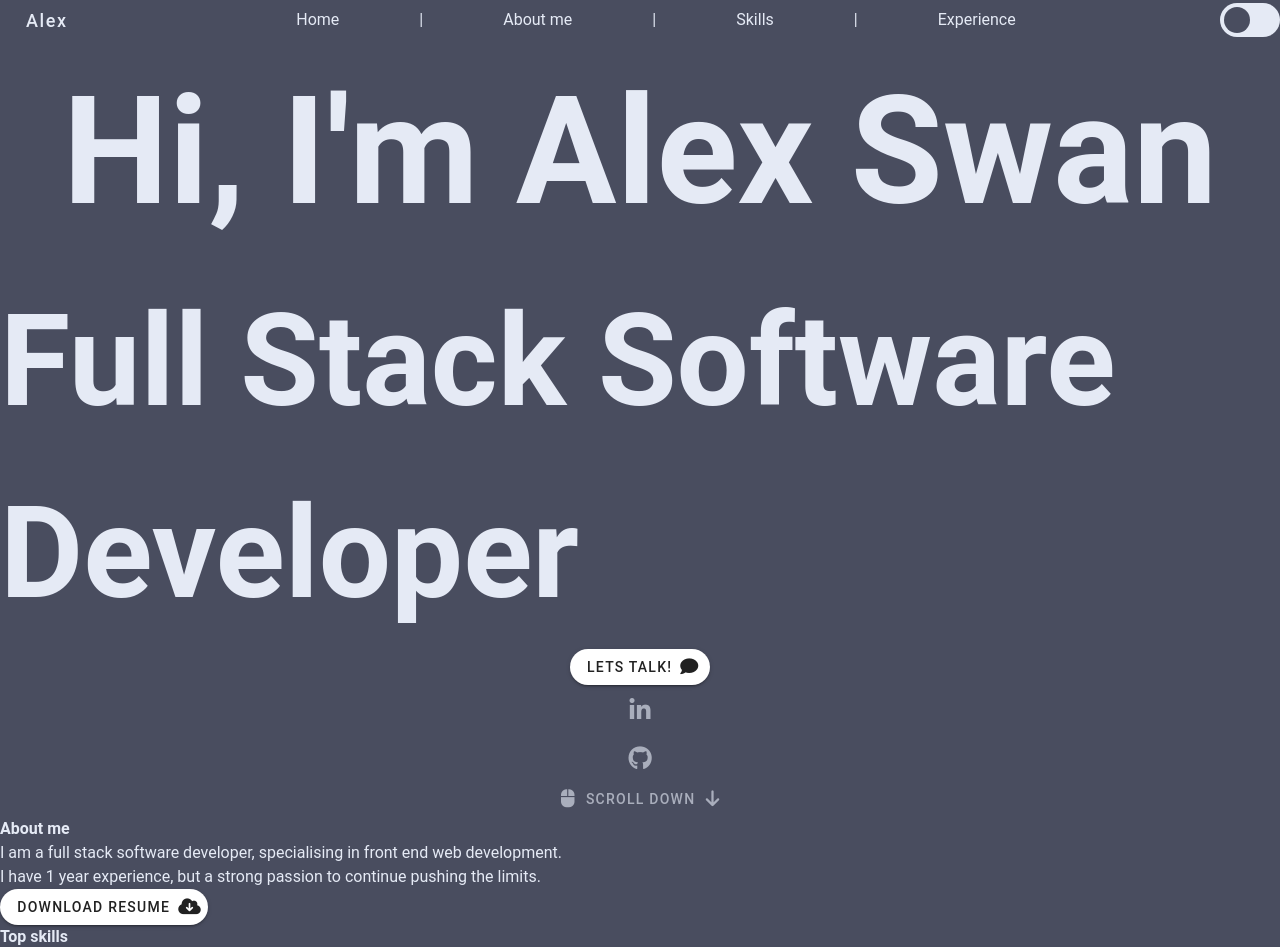
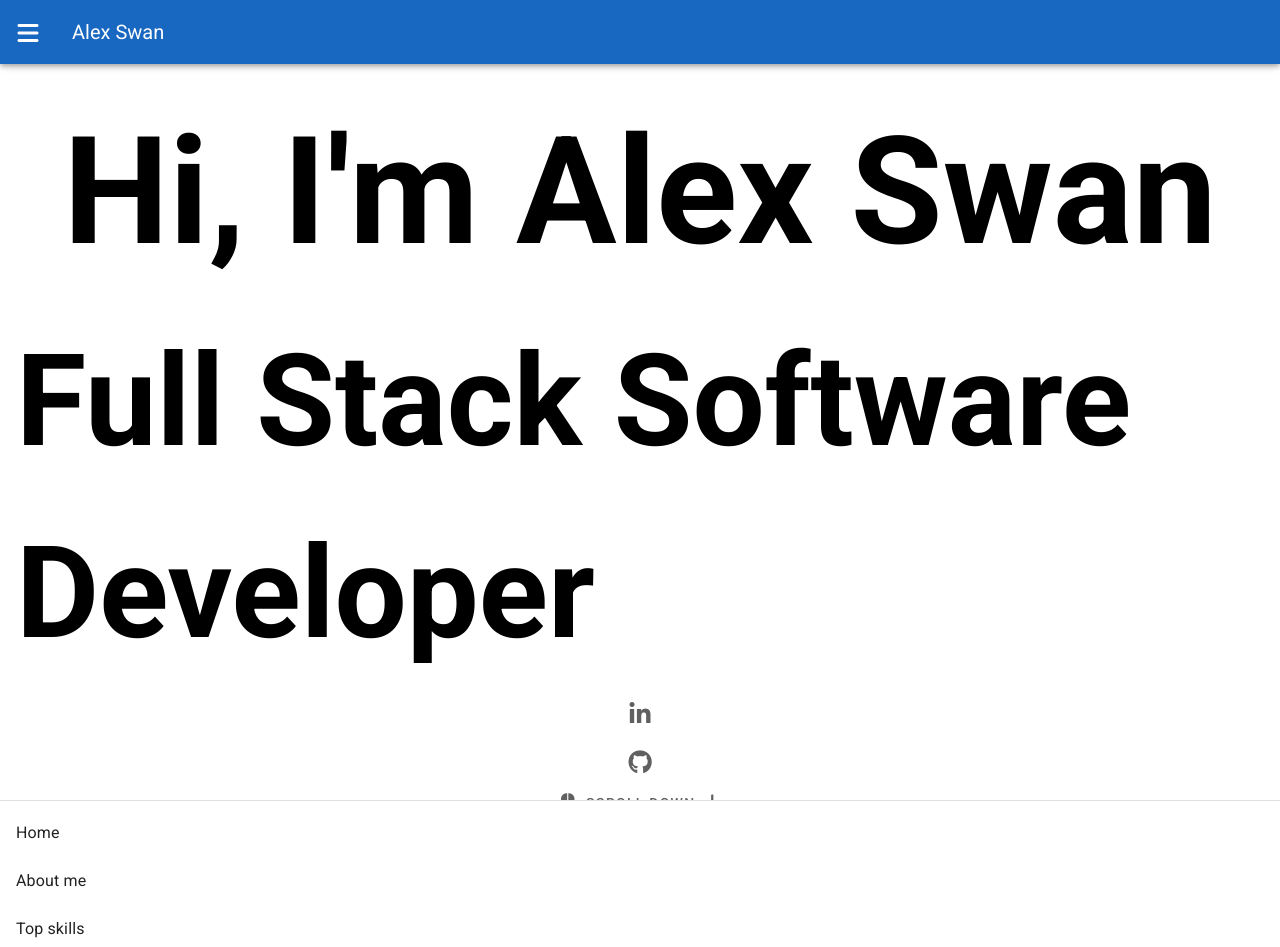
Before and after one commit to swan0094/portfolio, a Vue app: page / in a window 1280 px wide. Shown: the top 947 px of the page. Built offline with nearby package versions, Linux system fonts and the light colour scheme.

Commit message:
Changed some structuring and got a nav bar from vuetify

```diff
--- a/index.html
+++ b/index.html
@@ -6,9 +6,11 @@
     <meta name="viewport" content="width=device-width, initial-scale=1.0">
     <title>Alex Swan</title>
 
-    <link rel="preconnect" href="https://fonts.googleapis.com">
-    <link rel="preconnect" href="https://fonts.gstatic.com" crossorigin>
-    <link href="https://fonts.googleapis.com/css2?family=Comfortaa:wght@300;400;500;600;700&display=swap" rel="stylesheet">
+<link rel="preconnect" href="https://fonts.googleapis.com">
+<link rel="preconnect" href="https://fonts.gstatic.com" crossorigin>
+<link
+  href="https://fonts.googleapis.com/css2?family=Roboto:ital,wght@0,100;0,300;0,400;0,500;0,700;0,900;1,100;1,300;1,400;1,500;1,700;1,900&display=swap"
+  rel="stylesheet">
   </head>
   <body>
     <div id="app"></div>
--- a/src/App.vue
+++ b/src/App.vue
@@ -1,16 +1,9 @@
 <template>
-	<div class="app" :class="darkMode ? 'dark' : ''">
-		<MenuBar @toggleDarkMode="darkMode = !darkMode" />
-		<HomePage></HomePage>
-	</div>
+	<HomePage></HomePage>
 </template>
 
 <script setup lang="ts">
-	import MenuBar from "./components/MenuBar.vue";
-	import { Ref, ref } from "vue";
 	import HomePage from "./views/HomePage.vue";
-
-	const darkMode: Ref<boolean> = ref(true);
 </script>
 
 <style scoped>
--- a/src/assets/main.css
+++ b/src/assets/main.css
@@ -4,7 +4,7 @@ html, body, #app, .app {
     margin: 0;
     position: relative;
     box-sizing: border-box;
-    font-family: 'Comfortaa', cursive;
+    font-family: 'Roboto', sans-serif;
 }
 
 .app {
--- a/src/components/MenuBar.vue
+++ /dev/null
@@ -1,97 +0,0 @@
-<template>
-	<header>
-		<v-btn variant="text" density="compact" size="x-large" rounded="lg" class="text-none">Alex</v-btn>
-		<nav><a href="/html/">Home</a> | <a href="/css/">About me</a> | <a href="/js/">Skills</a> | <a href="/python/">Experience</a></nav>
-		<label class="switch">
-			<input type="checkbox" @change="$emit('toggleDarkMode')" />
-			<span class="slider"></span>
-		</label>
-	</header>
-</template>
-
-<script setup lang="ts"></script>
-
-<style scoped lang="scss">
-	header {
-		display: grid;
-		grid-template-columns: max-content 1fr max-content;
-		align-items: center;
-		justify-content: center;
-
-		& nav {
-			display: flex;
-			flex-direction: row;
-			align-items: center;
-			justify-content: center;
-			gap: 80px;
-		}
-	}
-
-	a {
-		text-decoration: none;
-		color: #494d5f;
-		-webkit-transition: 0.4s;
-		transition: 0.4s;
-	}
-	.dark a {
-		color: #e5eaf5;
-	}
-
-	.switch {
-		position: relative;
-		display: inline-block;
-		width: 60px;
-		height: 34px;
-
-		& input {
-			opacity: 0;
-			width: 0;
-			height: 0;
-		}
-
-		& .slider {
-			position: absolute;
-			cursor: pointer;
-			top: 0;
-			left: 0;
-			right: 0;
-			bottom: 0;
-			background-color: #e5eaf5;
-			-webkit-transition: 0.4s;
-			transition: 0.4s;
-			border-radius: 34px;
-		}
-	}
-
-	.switch .slider:before {
-		position: absolute;
-		content: "";
-		height: 26px;
-		width: 26px;
-		left: 4px;
-		bottom: 4px;
-		background-color: #494d5f;
-		-webkit-transition: 0.4s;
-		transition: 0.4s;
-		border-radius: 50%;
-	}
-
-	input:checked {
-		+ .slider {
-			background-color: #494d5f;
-		}
-		+ .slider:before {
-			background-color: #e5eaf5;
-		}
-	}
-
-	input:focus + .slider {
-		box-shadow: 0 0 1px #494d5f;
-	}
-
-	input:checked + .slider:before {
-		-webkit-transform: translateX(26px);
-		-ms-transform: translateX(26px);
-		transform: translateX(26px);
-	}
-</style>
--- a/src/components/WorkExperience.vue
+++ b/src/components/WorkExperience.vue
@@ -7,21 +7,13 @@
 		</v-tabs>
 		<v-window v-model="tab">
 			<v-window-item :value="1">
-				<v-container fluid>
-					<v-row>
-						<v-col>
-							<v-img :src="educationImage" aspect-ratio="1"></v-img>
-						</v-col>
-					</v-row>
+				<v-container>
+					<v-img :src="educationImage" :width="800" aspect-ratio="1"></v-img>
 				</v-container>
 			</v-window-item>
 			<v-window-item :value="2">
-				<v-container fluid>
-					<v-row>
-						<v-col>
-							<v-img :src="experienceImage" aspect-ratio="1"></v-img>
-						</v-col>
-					</v-row>
+				<v-container>
+					<v-img :src="experienceImage" :width="800" aspect-ratio="1"></v-img>
 				</v-container>
 			</v-window-item>
 		</v-window>
--- a/src/views/HomePage.vue
+++ b/src/views/HomePage.vue
@@ -1,8 +1,19 @@
 <template>
+	<v-layout>
+		<v-app-bar color="primary" prominent>
+			<v-app-bar-nav-icon variant="text" @click.stop="drawer = !drawer"></v-app-bar-nav-icon>
+			<v-toolbar-title>Alex Swan</v-toolbar-title>
+		</v-app-bar>
+
+		<v-navigation-drawer v-model="drawer" location="bottom" temporary app>
+			<v-list :items="items"></v-list>
+		</v-navigation-drawer>
+
+		<v-main>
+			<v-container fluid>
 				<div class="headingName">
 					<h3>Hi, I'm Alex Swan</h3>
 					<h4>Full Stack Software Developer</h4>
-		<v-btn rounded="xl" append-icon="fas fa-comment">Lets Talk!</v-btn>
 					<v-btn icon="fa-brands fa-linkedin-in" variant="plain"></v-btn>
 					<v-btn icon="fa-brands fa-github" variant="plain"></v-btn>
 					<v-btn append-icon="fas fa-arrow-down" prepend-icon="fas fa-computer-mouse" variant="plain" :ripple="false">Scroll down</v-btn>
@@ -10,12 +21,36 @@
 				<AboutMe></AboutMe>
 				<MySkills></MySkills>
 				<MyProjects></MyProjects>
+			</v-container>
+		</v-main>
+	</v-layout>
 </template>
 
 <script setup lang="ts">
 	import AboutMe from "@/components/AboutMe.vue";
 	import MyProjects from "@/components/WorkExperience.vue";
 	import MySkills from "@/components/TopSkills.vue";
+	import { ref } from "vue";
+
+	const drawer = ref(false);
+	const items = [
+		{
+			title: "Home",
+			value: "home",
+		},
+		{
+			title: "About me",
+			value: "about",
+		},
+		{
+			title: "Top skills",
+			value: "skills",
+		},
+		{
+			title: "Experience",
+			value: "experience",
+		},
+	];
 </script>
 
 <style scoped lang="scss">
```
Also changed, not shown: src/components/PageContent.vue (deleted, +0 -16 lines). Lines whose indentation alone changed are shown as unchanged.
